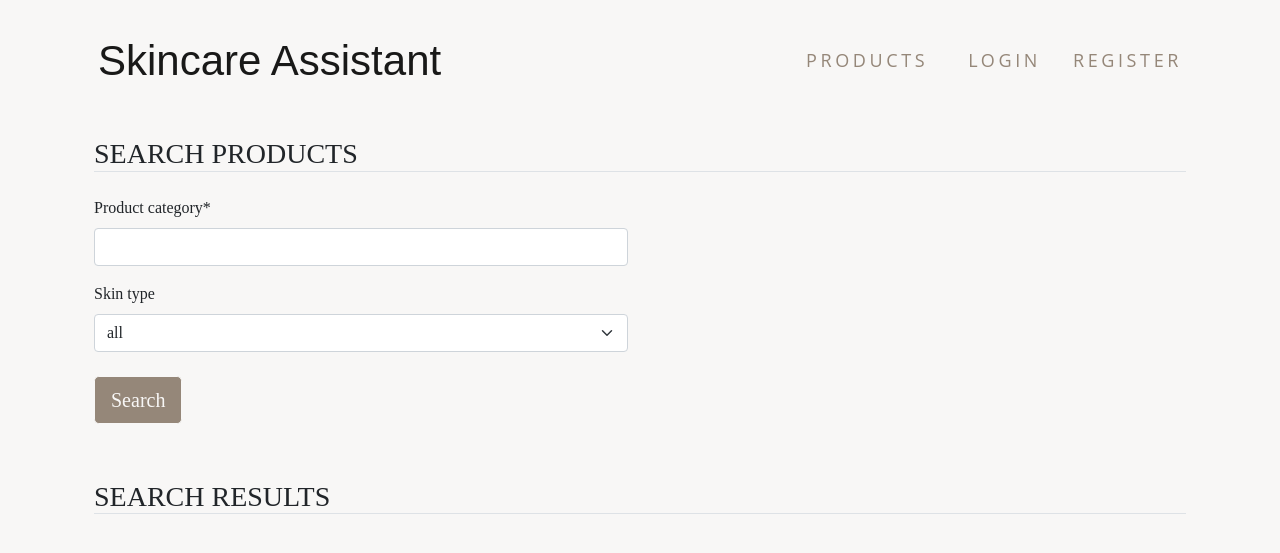
After one commit to Leszczynka/SkincareAssistant, a Django app: page /search/ in a window 1280 px wide. The commit adds this page. Shown: the top 553 px of the page. Run offline with Django 4.2, Linux system fonts and the light colour scheme; some libraries are stand-ins or nearby versions; some web fonts are replaced.

Commit message:
Create search products functionality

```diff
--- /dev/null
+++ b/skincare_app/forms.py
@@ -0,0 +1,15 @@
+from django import forms
+
+SKIN_TYPES = (
+    ('', 'all'),
+    ('combination', 'combination'),
+    ('dry', 'dry'),
+    ('normal', 'normal'),
+    ('oily', 'oily'),
+    ('sensitive', 'sensitive')
+)
+
+
+class SearchProductsForm(forms.Form):
+    product_category = forms.CharField(max_length=100)
+    skin_type = forms.ChoiceField(choices=SKIN_TYPES, required=False)
--- a/skincare_app/static/skincare_app/main.css
+++ b/skincare_app/static/skincare_app/main.css
@@ -1,6 +1,10 @@
 body {
     background-color: #F8F7F6;
     font-family: 'Perpetua';
+}
+
+p {
+    margin-bottom: 0;
 }
 
 a {
@@ -50,3 +54,9 @@ a:active {
     object-fit: cover;
     object-position: 25% 25%;
 }
+
+.card-img-top {
+    width: 100%;
+    height: 15vw;
+    object-fit: contain;
+}
--- a/skincare_app/templates/skincare_app/base.html
+++ b/skincare_app/templates/skincare_app/base.html
@@ -21,9 +21,11 @@
 						<div class="navbar-nav ms-auto">
 							{% if user.is_authenticated %}
 								<a class="nav-link mx-3" href="{% url 'home' %}">HOME</a>
+								<a class="nav-link mx-3" href="{% url 'search' %}">PRODUCTS</a>
 								<a class="nav-link mx-3" href="{% url 'profile' %}">PROFILE</a>
 								<a class="nav-link mx-3" href="{% url 'logout' %}">LOGOUT</a>
 							{% else %}
+								<a class="nav-link mx-3" href="{% url 'search' %}">PRODUCTS</a>
 								<a class="nav-link mx-2" href="{% url 'login' %}">LOGIN</a>
 								<a class="nav-link mx-2" href="{% url 'register' %}">REGISTER</a>
 							{% endif %}
--- /dev/null
+++ b/skincare_app/templates/skincare_app/search_products.html
@@ -0,0 +1,43 @@
+{% extends "skincare_app/base.html" %}
+{% load static %}
+{% load crispy_forms_tags %}
+{% block content %}
+  <div class="container my-3">
+		<h3 class="text-uppercase border-bottom mb-4">Search Products</h3>
+    <div class="row">
+      <div class="col-12 col-md-6 mb-5">
+				<form method="GET">
+					<fieldset class="form-group">
+						{{ form|crispy }}
+					</fieldset>
+					<div class="form-group">
+						<button class="btn btn-light btn-lg my-2 brown-button" type="submit">Search</button>
+					</div>
+				</form>
+      </div>
+    </div>
+		<h3 class="text-uppercase border-bottom mb-4">Search Results</h3>
+    <div class="row row-cols-1 row-cols-2 row-cols-md-4 g-3">
+  		{% if products %}
+				{% for product in products.products %}
+					<div class="col">
+						<div class="card h-100">
+							<img src="{{ product.image450 }}" class="card-img-top py-3 px-3">
+							<div class="card-body">
+								<p class="card-text fw-bold fs-6">{{ product.brandName }}</p>
+								<p class="card-title">{{ product.displayName }}</p>
+							</div>
+							<div class="card-footer text-center">
+								<a href="https://www.sephora.com{{ product.targetUrl }}" class="btn btn-light brown-button">LINK</a>
+							</div>
+						</div>
+					</div>
+				{% endfor %}
+			{% else %}
+				{% if product_category or skin_type %}
+					<p>No products matching your search criteria</p>
+				{% endif %}
+			{% endif %}
+    </div>
+  </div>
+{% endblock %}
--- a/skincare_app/urls.py
+++ b/skincare_app/urls.py
@@ -3,5 +3,6 @@ from . import views
 
 
 urlpatterns = [
-    path('', views.home, name='home')
+    path('', views.home, name='home'),
+    path('search/', views.search_products, name='search')
 ]
--- a/skincare_app/views.py
+++ b/skincare_app/views.py
@@ -1,5 +1,35 @@
+import requests
+from django.contrib import messages
 from django.shortcuts import render
+from skincare_assistant.settings import RAPID_API_KEY, RAPID_API_HOST
+from .forms import SearchProductsForm
 
 
 def home(request):
     return render(request, 'skincare_app/home.html')
+
+
+def search_products(request):
+    form = SearchProductsForm(request.GET or None)
+    products = {}
+
+    if form.is_valid():
+        product_category = form.cleaned_data['product_category']
+        skin_type = form.cleaned_data['skin_type']
+        querystring = {'q': f'{product_category}, {skin_type}', 'node': '1050055'}
+        url = f'https://sephora.p.rapidapi.com/products/search'
+        headers = {
+            'X-RapidAPI-Key': RAPID_API_KEY,
+            'X-RapidAPI-Host': RAPID_API_HOST,
+        }
+        try:
+            response = requests.get(url, headers=headers, params=querystring)
+            products = response.json()
+        except requests.exceptions.RequestException:
+            messages.error(request, 'An error occurred while searching for products')
+
+    context = {
+        'form': form,
+        'products': products
+    }
+    return render(request, 'skincare_app/search_products.html', context)
--- a/skincare_assistant/settings.py
+++ b/skincare_assistant/settings.py
@@ -139,7 +139,8 @@ CRISPY_TEMPLATE_PACK = "bootstrap5"
 LOGIN_REDIRECT_URL = 'home'
 LOGIN_URL = 'login'
 
-API_KEY = env('API_KEY')
+RAPID_API_KEY = env('RAPID_API_KEY')
+RAPID_API_HOST = env('RAPID_API_HOST')
 
 # Default primary key field type
 # https://docs.djangoproject.com/en/4.1/ref/settings/#default-auto-field
```
